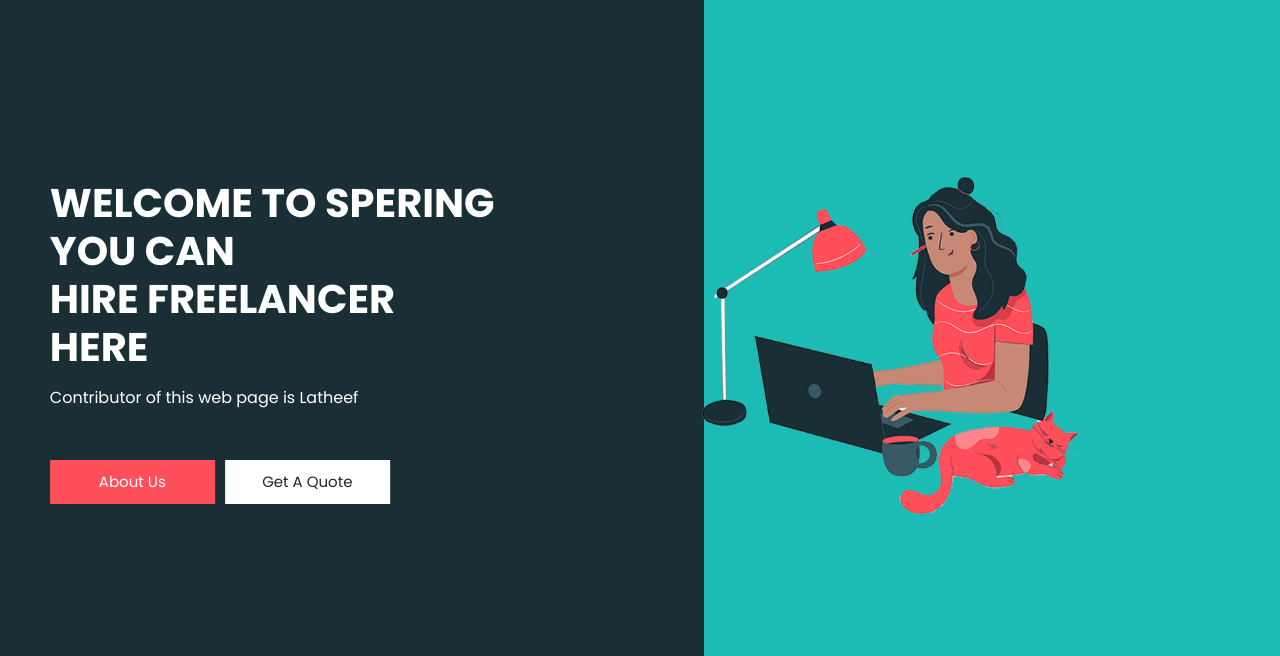
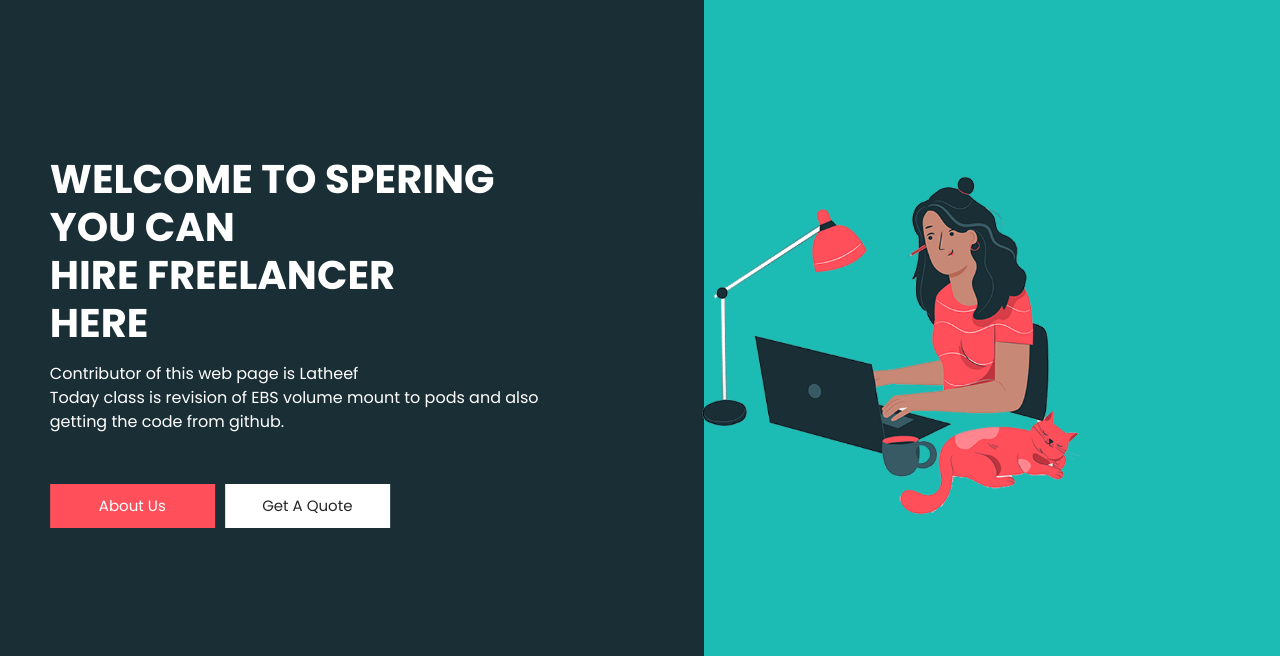
Before and after one commit to smobinulla/spearing, a plain HTML site: page index.html in a window 1280 px wide. Shown: the part 76-732 px from the top of the page. Drawn offline with Linux system fonts and the light colour scheme.

Commit message:
Update index.html

```diff
--- a/index.html
+++ b/index.html
@@ -115,6 +115,8 @@
 					 </h1>
                     <p>
                       Contributor of this web page is Latheef
+			    <br>
+			    Today class is revision of EBS volume mount to pods and also getting the code from github.
                     </p>
                     <div class="btn-box">
                       <a href="" class="btn-1">
```
